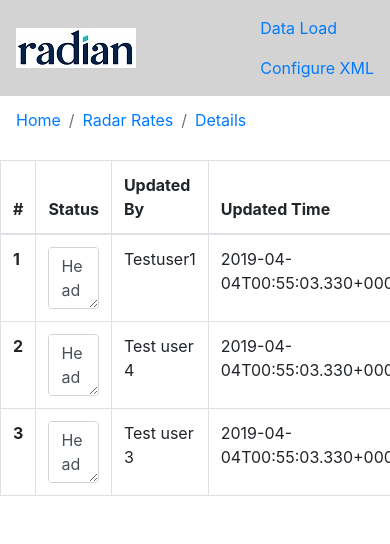
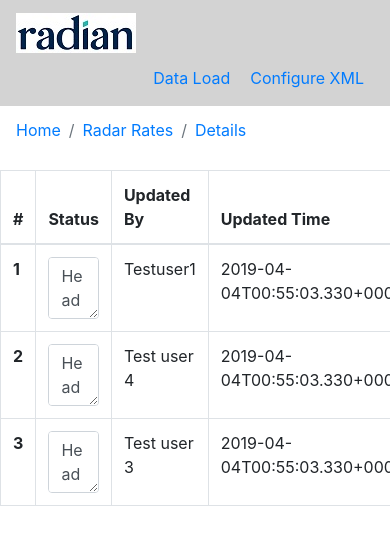
Before and after one commit to NuthanReddyH/radian-app, a React (Create React App) app: page /details/id in a window 390 px wide. Shown: the top 544 px of the page. Built offline with nearby package versions, Linux system fonts and the light colour scheme.

Commit message:
UI responsive

```diff
--- a/src/components/HistoryTable/Historytable.js
+++ b/src/components/HistoryTable/Historytable.js
@@ -35,7 +35,7 @@ class HistoryTable extends Component {
 
     render() {
         return (
-            <Table id="audit-table">
+            <Table  className="col-md-12 col-lg-12 col-sm-12">
                 <thead>
                 <tr className="tableheader">
                     <th>VersionID</th>
--- a/src/components/Home/Home.js
+++ b/src/components/Home/Home.js
@@ -26,7 +26,7 @@ class Home extends Component {
             if (item.status === "InProgress") {
                 return ProgressData.map((item) => {
                     return (
-                        <div className={`progressbar ${item.status}`}>{item.validate}</div>
+                        <div className={`progressbar ${item.status} col-md-3 col-lg-2 col-sm-10`}>{item.validate}</div>
                     )
                 })
             }
@@ -44,13 +44,15 @@ class Home extends Component {
                 <div className="bar">{this.renderProgressBar()}</div>
                 <Jumbotron>
                     <Form onSubmit={this.onSubmit}>
-                        <FormGroup row>
+                    <div>                        <FormGroup row>
                             <Label for="replinetext" sm={1}>Repline File</Label>
-                            <Col sm={10}>
+                            <Col md={3} lg={3} sm={6}>
                                 <Input className="replineInput" type="text" name="repline" id="replinetext"
                                        defaultValue={this.state.replinePath}/>
                             </Col>
                         </FormGroup>
+                        </div>
+
                         <Button onClick={this.onSubmit} className="loadButton" color="primary">Data Load</Button>
                     </Form>
 
--- a/src/containers/Dashboard.css
+++ b/src/containers/Dashboard.css
@@ -1,3 +1,9 @@
+.ml-auto {
+    flex-direction: row !important;
+}
+.nav-item {
+    padding: 0 10px;
+}
 .navcontainer {
     background-color: lightgrey;
 }
--- a/src/index.css
+++ b/src/index.css
@@ -1,3 +1,8 @@
+html{
+    margin: 0;
+  padding: 0;
+  width: 100%;
+  }
 body {
   margin: 0;
   padding: 0;
--- a/src/mockdata/mock.js
+++ b/src/mockdata/mock.js
@@ -77,10 +77,6 @@ export const ProgressData = [
     "status": "progressLine"
   },
   {
-    "validate": "Bulk Test" ,
-    "status": "disable"
-  },
-  {
     "validate": "Complete" ,
     "status": "disable"
   }
```
